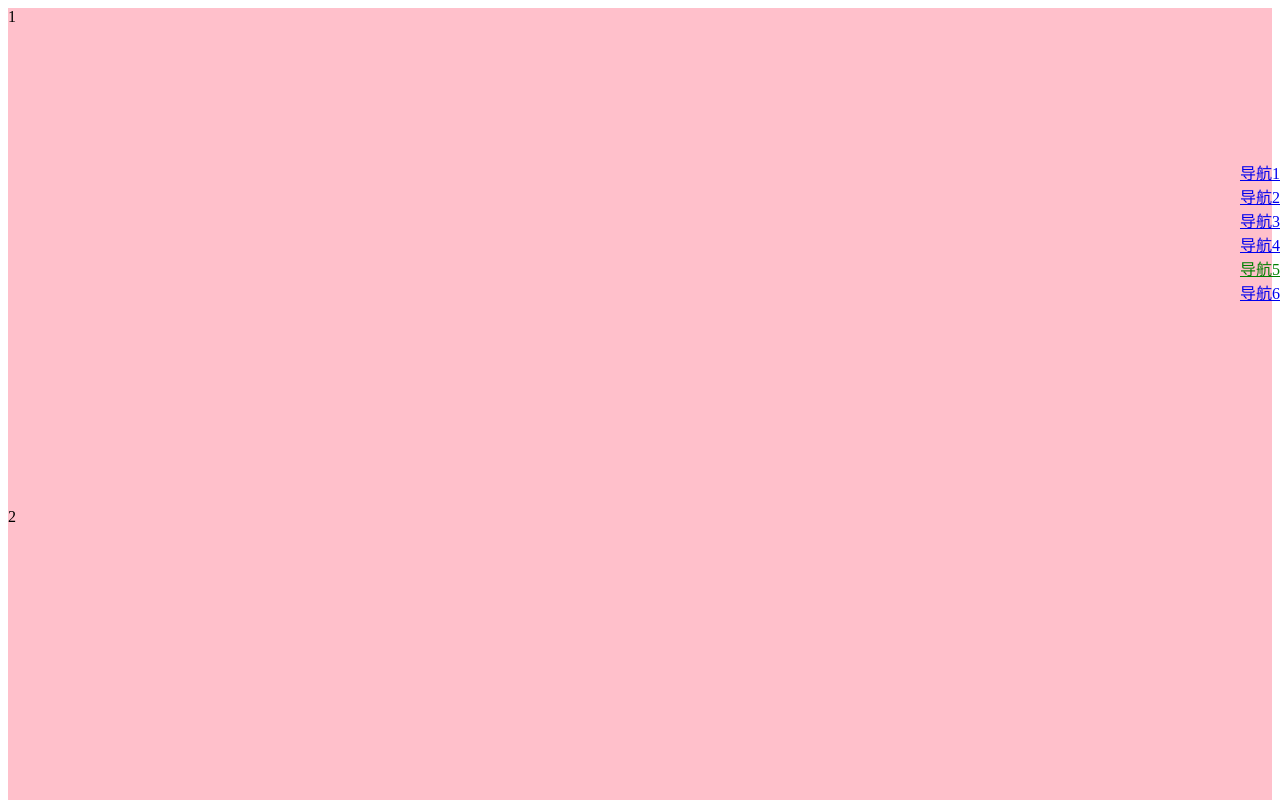
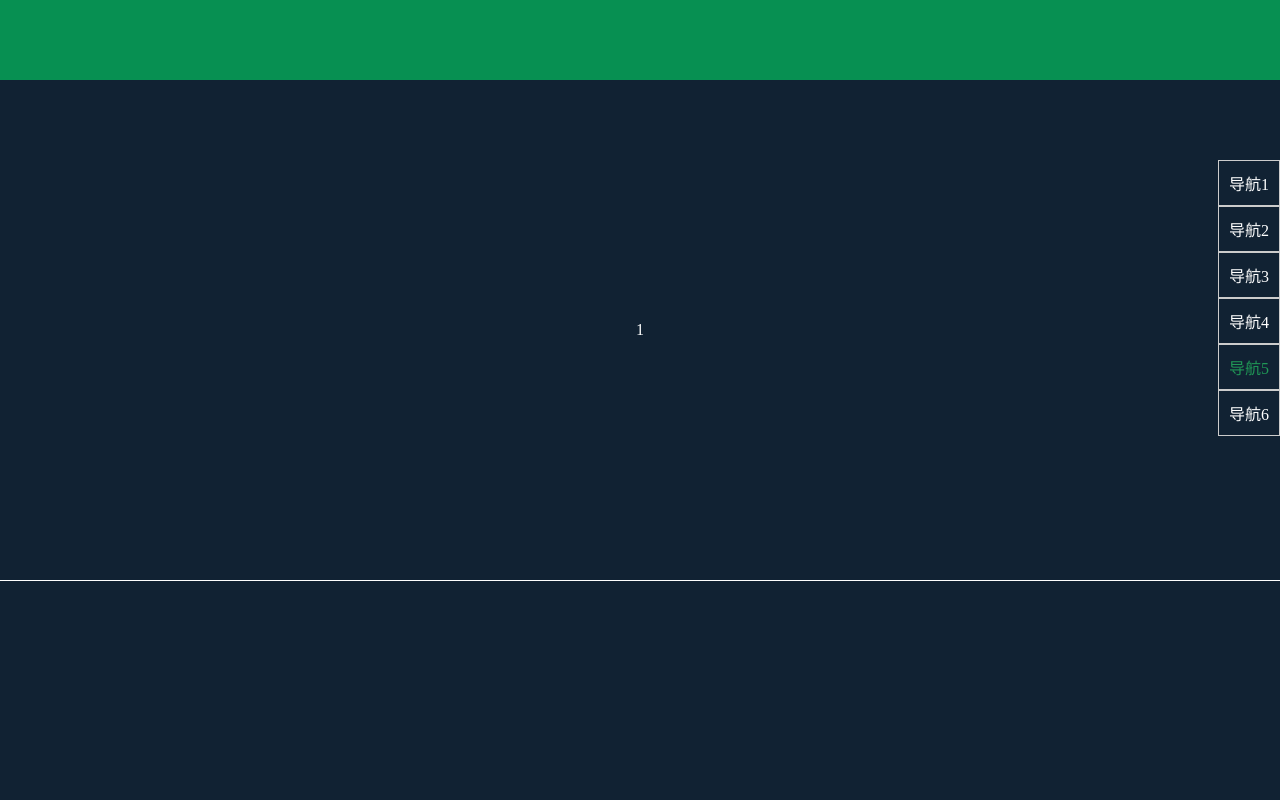
Before and after one commit to amberZ1990/books, a plain HTML site: page navScroll.html in a window 1280 px wide. Shown: the top 800 px of the page. Drawn offline with nearby package versions, Linux system fonts and the light colour scheme.

Commit message:
navScroll

```diff
--- a/navScroll.html
+++ b/navScroll.html
@@ -5,12 +5,7 @@
 	<meta name="viewport" content="width=device-width, initial-scale=1.0">
 	<meta http-equiv="X-UA-Compatible" content="ie=edge">
 	<title>Document</title>
-	<style>
-.section{height: 500px;background: pink;}
-.nav{position: fixed;top:20%;right:0;}
-.nav a{display: block;}
-.current{color: green}
-	</style>
+	<link rel="stylesheet" href="scss/navScroll.css">
 </head>
 <body>
 	<div class="nav">
@@ -21,12 +16,14 @@
 		<a href="#section5">导航5</a>
 		<a href="#section6">导航6</a>
 	</div>
+	<div class="head"></div>
 	<div class="section" id="section1">1</div>
 	<div class="section" id="section2">2</div>
 	<div class="section" id="section3">3</div>
 	<div class="section" id="section4">4</div>
 	<div class="section" id="section5">5</div>
 <div class="section" id="section6">6</div>
+	<div class="footer"></div>
 <script language="javascript" src="http://www.51cto.com/js/jquery/jquery-1.9.0.min.js"></script>
 <script type="text/javascript">
 var $navs = $('.nav a'),          // 导航
@@ -51,8 +48,5 @@ $navs.on('click', function(e) {
   }, 400);
 });
 </script>
-
-
-
 </body>
 </html>
--- /dev/null
+++ b/scss/index.css
@@ -0,0 +1 @@
+body{background: pink;}
--- /dev/null
+++ b/scss/navScroll.scss
@@ -0,0 +1,15 @@
+*{margin:0;padding:0;}
+.section{height: 500px;line-height: 500px;background: #123;color: #fff;text-align: center;border-bottom:1px solid #fff;}
+.nav{position: fixed;top:20%;right:0;
+	a{display: block;color: #fff;text-decoration: none;border:1px solid #ccc;
+padding:10px;
+	}
+	.current{color: #209856;}
+}
+
+.head{
+	width:100%;height: 80px;background: #079052;
+}
+.footer{
+	height: 100px;background: #085331;
+}
```
Also changed, not shown: index.html (added, +15 -0 lines), scss/navScroll.css (added), 1 other file.
